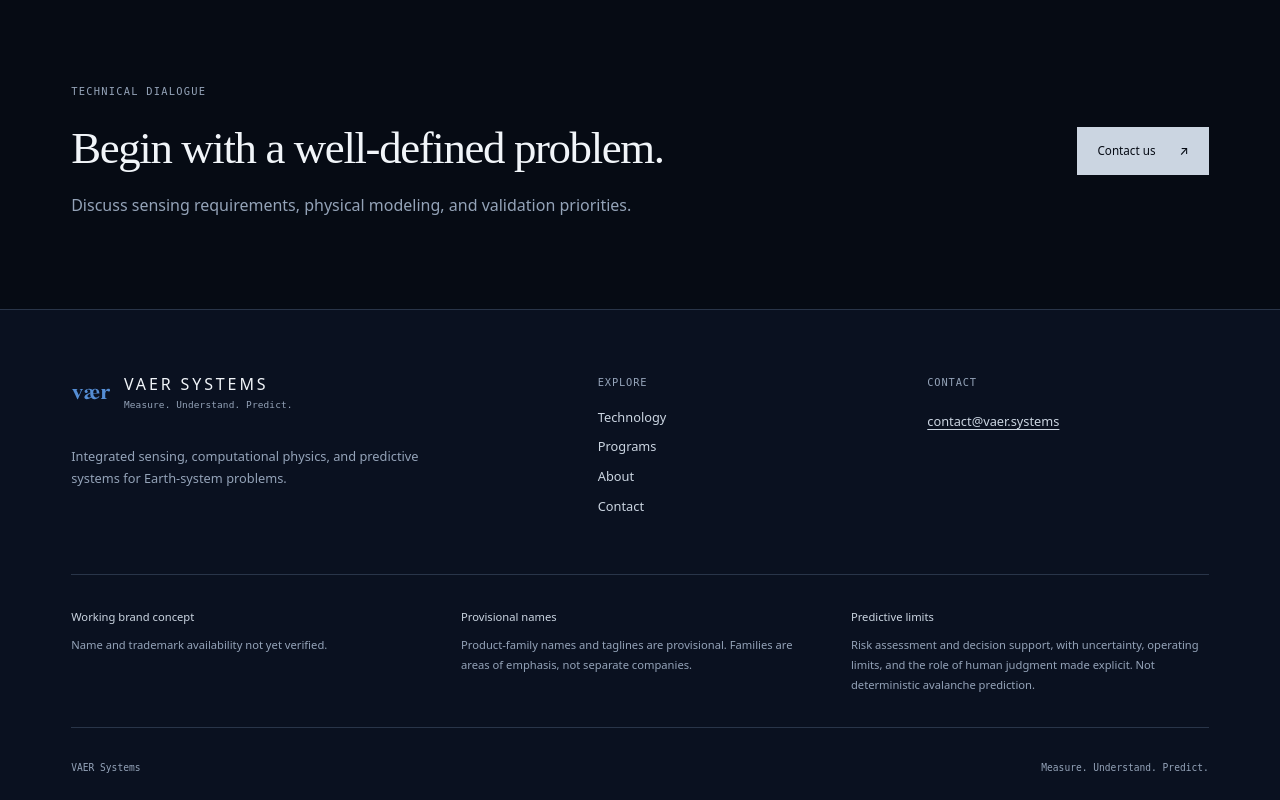
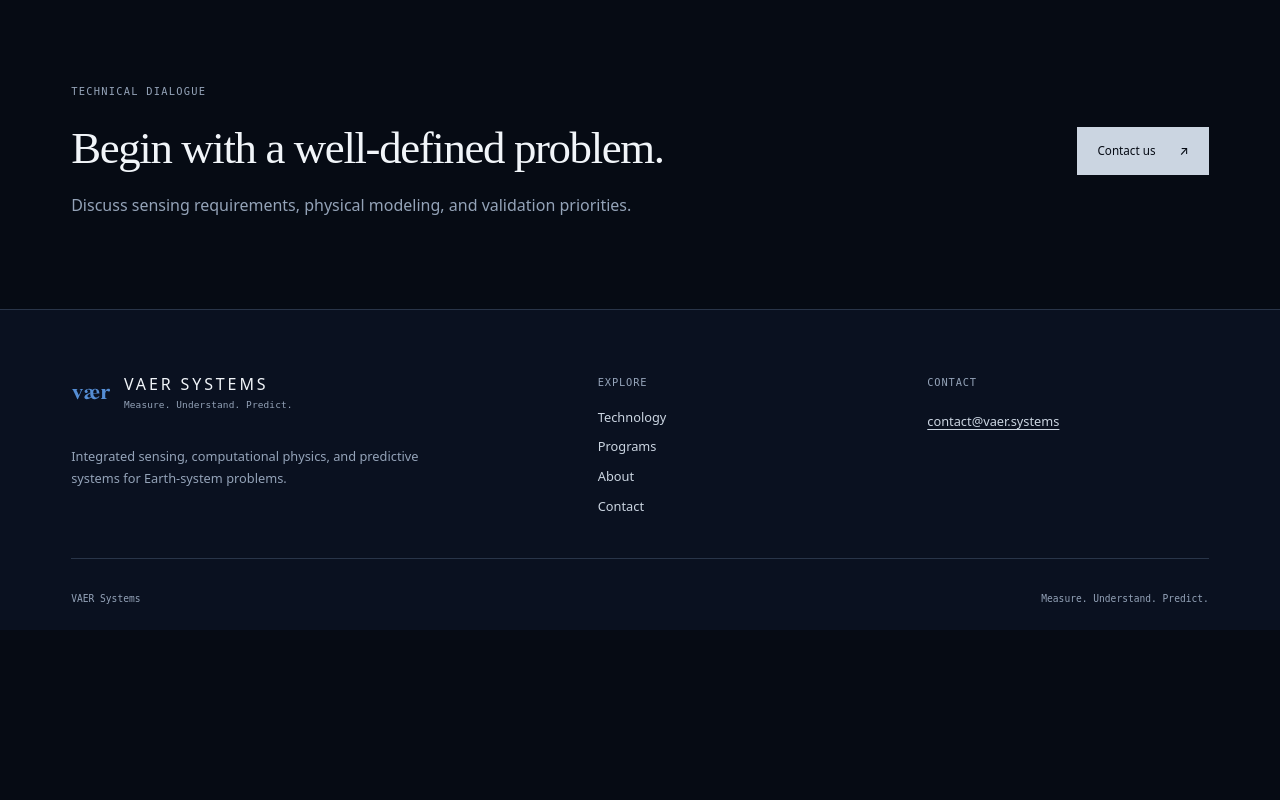
Before and after one commit to StefanoFochesatto/vaer, a plain HTML site: page about.html in a window 1280 px wide. Shown: the part 3306-4106 px from the top of the page. After the commit the page ends 3936 px from the top, so only its background shows below. Drawn offline with Linux system fonts and the light colour scheme.

Commit message:
Remove bottom working-brand banner from Field Notes pages

```diff
--- a/about.html
+++ b/about.html
@@ -189,14 +189,6 @@
 <a href="mailto:contact@vaer.systems">contact@vaer.systems</a>
 </div>
 </div>
-<div class="footer-caveats">
-<p class="caveat-box">
-<strong>Working brand concept</strong>Name and trademark availability not yet verified.</p>
-<p class="caveat-box">
-<strong>Provisional names</strong>Product-family names and taglines are provisional. Families are areas of emphasis, not separate companies.</p>
-<p class="caveat-box">
-<strong>Predictive limits</strong>Risk assessment and decision support, with uncertainty, operating limits, and the role of human judgment made explicit. Not deterministic avalanche prediction.</p>
-</div>
 <div class="footer-bottom">
 <span>VAER Systems</span>
 <span>Measure. Understand. Predict.</span>
```
Also changed, not shown: contact.html (+0 -8 lines), index.html (+0 -8 lines), programs.html (+0 -8 lines), technology.html (+0 -8 lines).
